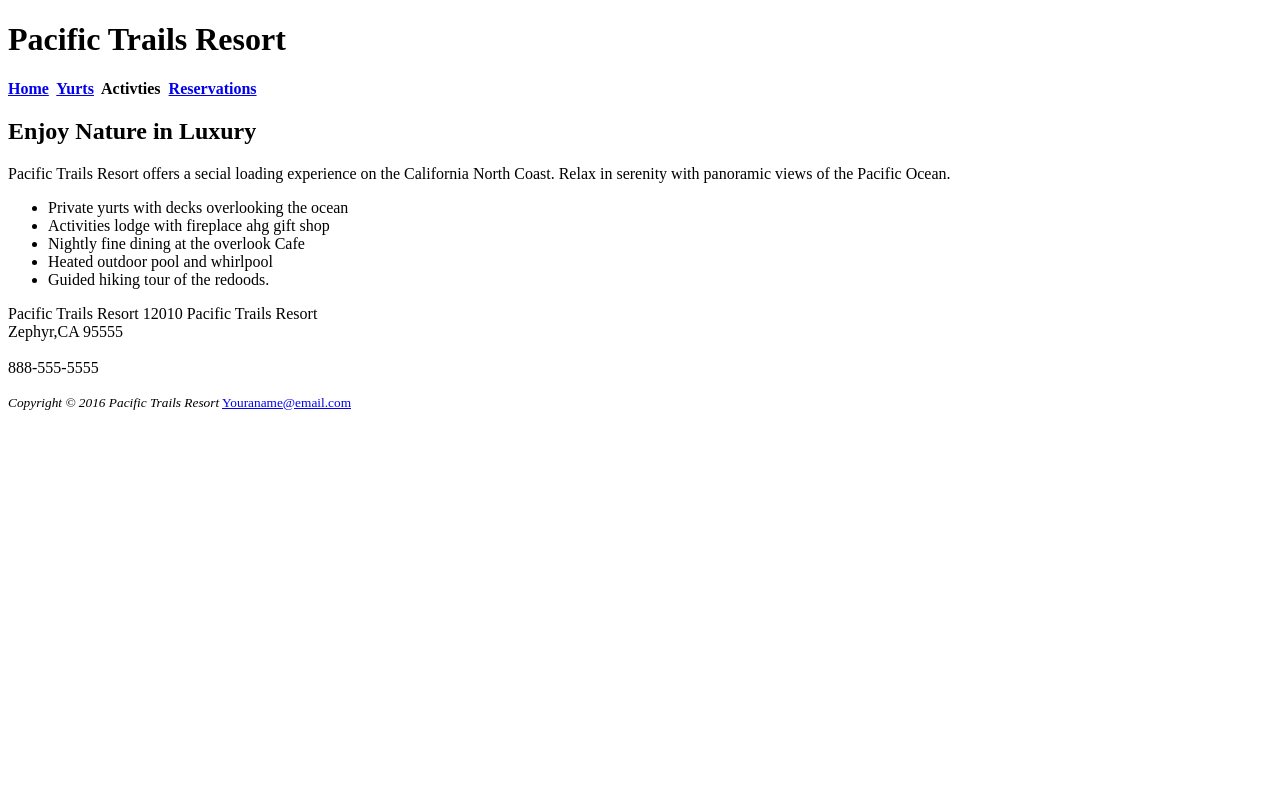
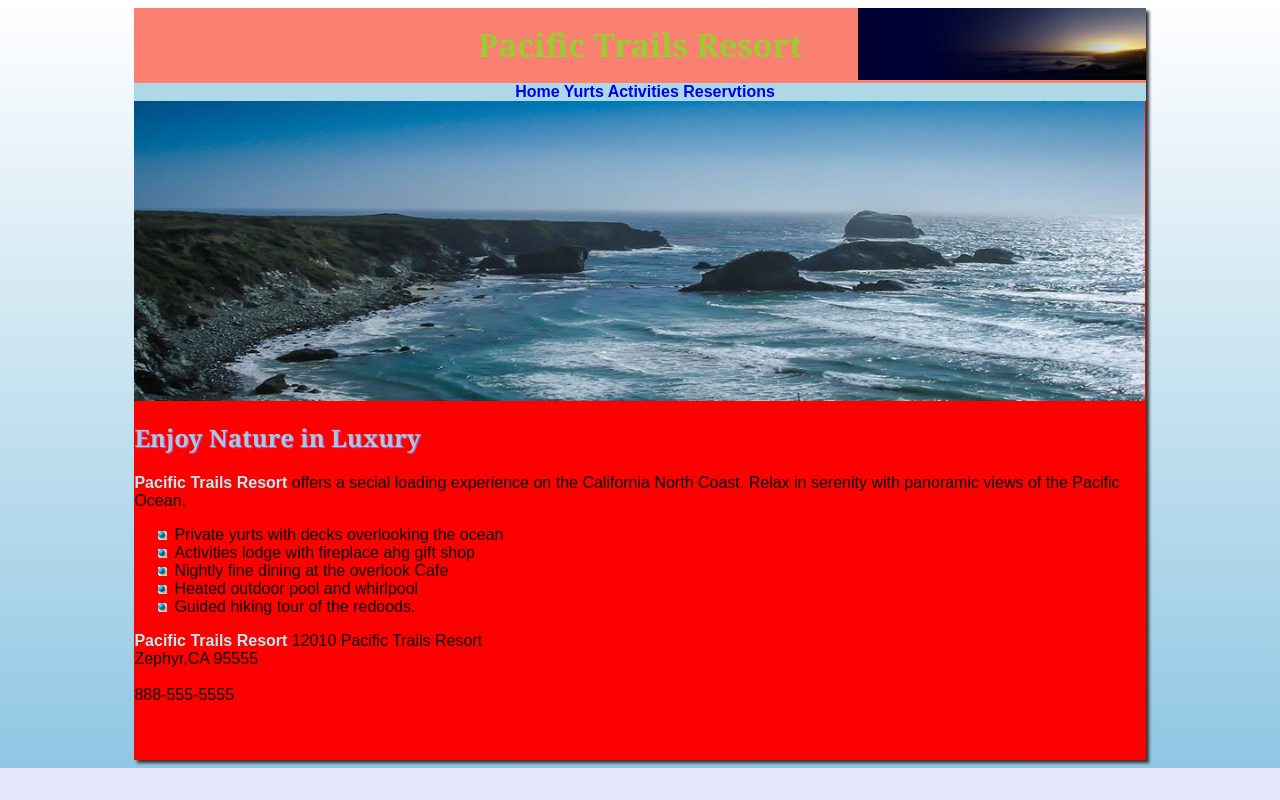
Before and after one commit to sirima2547/sirima, a plain HTML site: page index.html in a window 1280 px wide. Drawn offline with Linux system fonts and the light colour scheme.

Commit message:
Add files via upload

```diff
--- a/index.html
+++ b/index.html
@@ -1,20 +1,22 @@
 <!DOCTYPE html>
-<html lang="en">
-    <Head>
-        <meta charset="utf-8">
-        <Title>Pacific Trails Resort</Title>
-    </Head>
+<html>
+    <meta charset="utf-8">
+    <title>Pacific Trails Resort</title>
+    <link rel="stylesheet" href="pacific2.css">
     <body>
+        <div id="wrapper">
         <header>
             <h1>Pacific Trails Resort</h1>
         </header>
         <nav>
-            <b><a href="index.html">Home</a>&nbsp;
-            <a href="urts.html">Yurts</a>&nbsp;
-            <a herf="activties.html">Activties</a>&nbsp;
-            <a href="reservations.html">Reservations</a>&nbsp;
+            <b>
+                <a href="index.html">Home</a>
+                <a href="yurts.html">Yurts</a>
+                <a href="activities.html">Activities</a>
+                <a href="reservtions.html">Reservtions</a>
             </b>
         </nav>
+        <div id="homehero"></div>
         <main>
             <h2>Enjoy Nature in Luxury</h2>
             <p>
@@ -36,11 +38,7 @@
                 888-555-5555<br>
             </p>
         </main>
-        <footer>
-            <small>
-                <i>Copyright &copy 2016 Pacific Trails Resort</i>
-                <a href="mailto:Youraname@email.com">Youraname@email.com</a>
-            </small>
-        </footer>
+        <footer></footer>
+        </div>
     </body>
 </html>
--- /dev/null
+++ b/pacific2.css
@@ -0,0 +1,81 @@
+body{
+    background-color: lavender;
+    color: ifis;
+    font-family: Arial, Helvetica, sans-serif;
+    background-image:linear-gradient(to bottom,#ffffff,#90c7e3);
+    background-repeat: no-repeat;
+}
+
+#wrapper{
+    width: 80%;
+    margin-left: auto;
+    margin-right: auto;
+    background-color: red;
+    min-width: 960px;
+    min-width: 2048;
+    box-shadow: 3px 3px 3px #333333;
+}
+
+header{
+    background-color: salmon;
+    color: yellowgreen;
+    background-image: url(images/sunset.jpg);
+    background-position-x: right;
+    background-repeat: no-repeat;
+    text-align: center;
+    height: 60px;
+    padding-top: 15px;
+}
+h1{
+    margin-bottom: 0;
+    margin-top: 0;
+    font-family: Georgia, 'Times New Roman', Times, serif;
+}
+nav{
+    background-color: lightblue;
+    font-weight: bold;
+    text-align: center;
+    padding-left: 10px;
+}
+nav a{
+    text-decoration: lightskyblue;
+}
+main{
+    padding:1px,20px,20px,20px;
+    display: block;
+}
+h2{
+    color: lightsteelblue;
+    font-family: Georgia, 'Times New Roman', Times, serif;
+    text-shadow:1px 1px 1px mediumpurple;
+}
+h3{
+    color: navy;
+    font-family: Georgia, 'Times New Roman', Times, serif;
+}
+dt{
+    color: olivedrab;
+}
+.resort{
+    color: paleturquoise;
+    font-weight: bold;
+}
+ul{
+    list-style: url(images/marker.gif);
+}
+#contact{
+    font-size: 90%;
+}
+footer{
+    font-size: 75%;
+    font-style: italic;
+    font-family: Georgia, 'Times New Roman', Times, serif;
+    text-align: center;
+    padding: 20px;
+}
+#homehero{
+    background-image: url(images/coasthero.jpg);
+    height: 300px;
+    background-repeat: no-repeat;
+    background-size: 100% 100%;
+}
```
